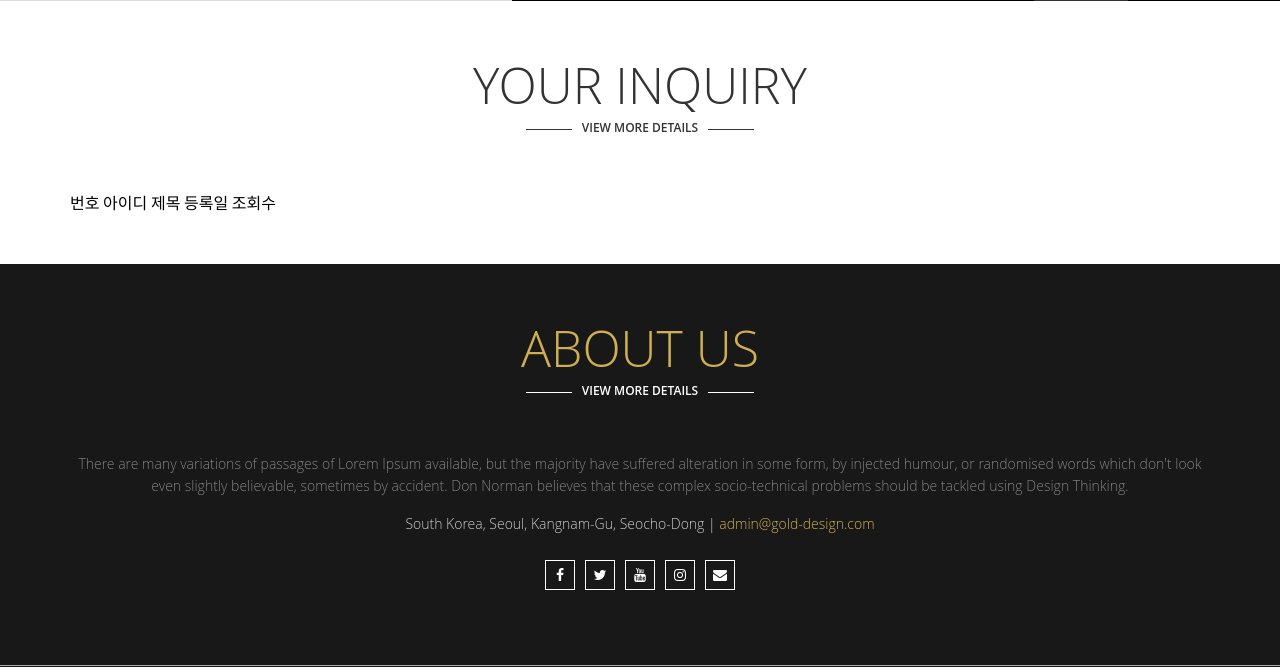
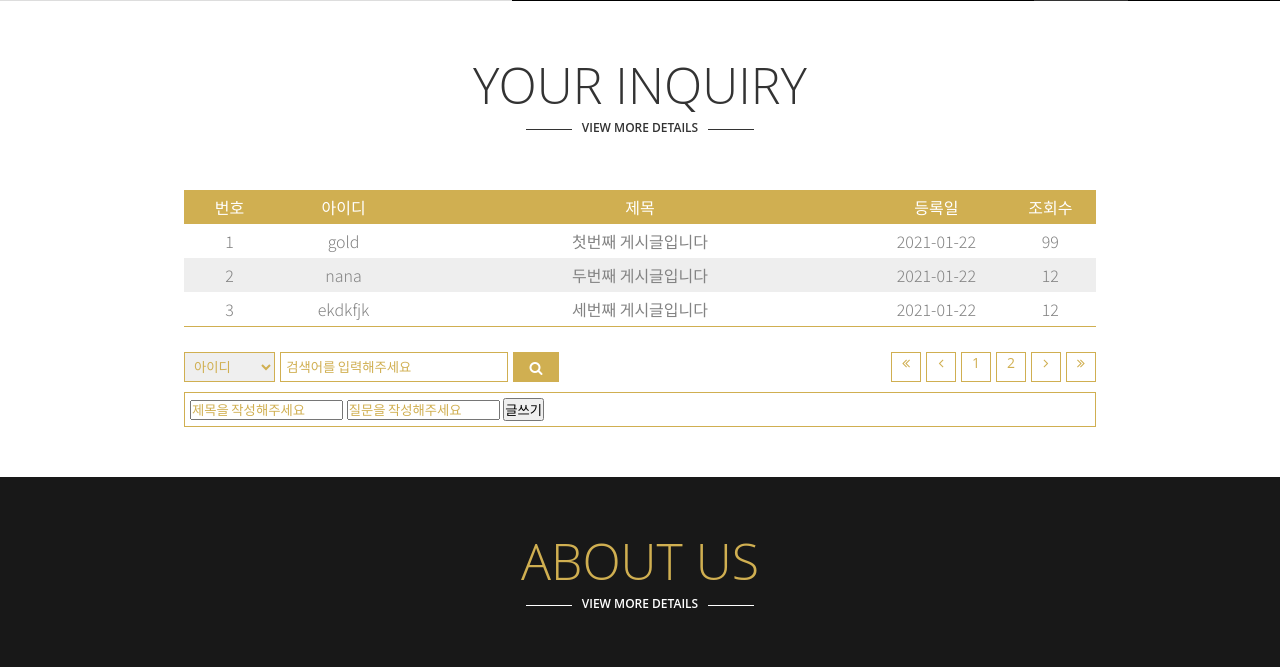
Before and after one commit to middleun/DB-project, a PHP site: page /pages/qna/qna.php in a window 1280 px wide. Shown: the part 459-1126 px from the top of the page. Run offline with PHP 8.4, Linux system fonts and the light colour scheme.

Commit message:
210122_Q&A페이지 ui 제작중

```diff
--- a/gold/css/qna.css
+++ b/gold/css/qna.css
@@ -1 +1,44 @@
-.qnaTitle span{font-family: 'Noto Sans KR', sans-serif; font-weight: 300; font-size: 16px;}
+/* Qna Table Style */
+.qnaBoxes .qnaTable{width:80%; height:auto; margin:auto;}
+
+
+.qnaBoxes .qnaTable li:nth-child(odd){background: #eee;}
+.qnaBoxes .qnaTable li.qnaTitle{width:100%; height:auto; background:#d0af51; }
+
+.qnaBoxes .qnaTable li span{color:#fff; text-align: center; display:block; float: left; padding:5px 0;
+font-family: 'Noto Sans KR', sans-serif; font-weight: 300; font-size: 16px;}
+.qnaBoxes .qnaTable li span.qnaNum{width:10%;}
+.qnaBoxes .qnaTable li span.qnaId{width:15%;}
+.qnaBoxes .qnaTable li span.qnaTit{width:50%;}
+.qnaBoxes .qnaTable li span.qnaReg{width:15%;}
+.qnaBoxes .qnaTable li span.qnaHit{width:10%;}
+
+
+.qnaBoxes .qnaTable li.qnaContent span.qnaTit{text-align: center;}
+/* .qnaBoxes .qnaTable li.qnaContent{border-bottom: 1px solid #d0af51;} */
+.qnaBoxes .qnaTable li.qnaContent:last-child{border-bottom: 1px solid #d0af51;}
+.qnaBoxes .qnaTable li.qnaContent span,
+.qnaBoxes .qnaTable li.qnaContent span a{color: #838383;}
+
+/* Qna Search and Paging number Style */
+.qnaBoxes .searchPaging{width:80%; height: auto; margin:auto;}
+.qnaBoxes .searchPaging>div{width:50%; height: auto; float: left; margin-top: 25px;}
+.qnaBoxes .searchPaging>div.paging{display:flex; justify-content: flex-end;}
+
+
+.qnaBoxes .searchPaging .searchSelect{width:20%; border-radius: 0; outline: 0; padding:5px;
+display: block; height:30px; border:1px solid #d0af51; float:left; color:#d0af51;}
+.qnaBoxes .qnaSearchInput{width:50%; height: 30px; padding: 5px; border:1px solid #d0af51;
+display:block; float:left; margin:0 5px;}
+.qnaBoxes .qnaSearchBtn{width:10%; height: 30px; background: #d0af51; color: #fff; font-size: 14px;
+border: 1px solid #d0af51; outline: 0; cursor: pointer;}
+
+
+.qnaBoxes .paging span{display:block; float: left; width: 30px; height: 30px; border: 1px solid #d0af51;
+color: #d0af51; justify-content: center; align-items: center; margin-left: 5px; text-align:center;
+transition: all 0.3s; cursor: pointer;}
+.qnaBoxes .paging span:hover,
+.qnaBoxes .paging span:active{background: #d0af51; color: #fff;}
+
+/* qna write box style */
+.qnaBoxes .writeBox{width:80%; border:1px solid #d0af51; padding: 5px; margin: auto; margin-top: 10px;}
--- a/gold/pages/qna/qna.php
+++ b/gold/pages/qna/qna.php
@@ -48,20 +48,69 @@
                 <div class="qnaBoxes deWeBoxes">
                     <div class="qnaTable">
                         <ul class="qnaList">
-                            <li class="qnaTitle">
+                            <li class="qnaTitle clear">
                                 <span class="qnaNum">번호</span>
                                 <span class="qnaId">아이디</span>
                                 <span class="qnaTit">제목</span>
                                 <span class="qnaReg">등록일</span>
                                 <span class="qnaHit">조회수</span>
                             </li>
-
+                            <li class="qnaContent clear">
+                                <span class="qnaNum">1</span>
+                                <span class="qnaId">gold</span>
+                                <span class="qnaTit"><a href="#">첫번째 게시글입니다</a></span>
+                                <span class="qnaReg">2021-01-22</span>
+                                <span class="qnaHit">99</span>
+                            </li>
+                            <li class="qnaContent clear">
+                                <span class="qnaNum">2</span>
+                                <span class="qnaId">nana</span>
+                                <span class="qnaTit"><a href="#">두번째 게시글입니다</a></span>
+                                <span class="qnaReg">2021-01-22</span>
+                                <span class="qnaHit">12</span>
+                            </li>
+                            <li class="qnaContent clear">
+                                <span class="qnaNum">3</span>
+                                <span class="qnaId">ekdkfjk</span>
+                                <span class="qnaTit"><a href="#">세번째 게시글입니다</a></span>
+                                <span class="qnaReg">2021-01-22</span>
+                                <span class="qnaHit">12</span>
+                            </li>
                         </ul>
                     </div>
+                    <!-- end of qna table -->
+                    <div class="searchPaging clear">
+                        <div class="search">
+                            <form action="abc.php" name="qnaSearch" class="clear">
+                                <select name="searchSelect" id="" class="searchSelect">
+                                    <option value="qnaSearchId">아이디</option>
+                                    <option value="qnaSearchTitle">제목</option>
+                                </select>
+                                <input type="text" name="qnaSearchInput" placeholder="검색어를 입력해주세요"
+                                class="qnaSearchInput">
+                                <button type="button" class="qnaSearchBtn"><i class="fa fa-search"></i></button>
+                            </form>
 
+                        </div>
+                        <div class="paging">
+                            <span class="firstPg"><i class="fa fa-angle-double-left"></i></span>
+                            <span class="prevPg"><i class="fa fa-angle-left"></i></span>
+                            <span class="pgNum active">1</span>
+                            <span class="pgNum">2</span>
+                            <span class="nextPg"><i class="fa fa-angle-right"></i></span>
+                            <span class="lastPg"><i class="fa fa-angle-double-right"></i></span>
+                        </div>
+                    </div>
+                    <!-- end of Search Paging -->
 
+                    <div class="writeBox">
+                        <form action="abc.php" method="post">
+                            <input type="text" placeholder="제목을 작성해주세요">
+                            <input type="text" placeholder="질문을 작성해주세요">
+                            <button class="writeBtn">글쓰기</button>
 
-
+                        </form>
+                    </div>
 
 
                 </div>
```
